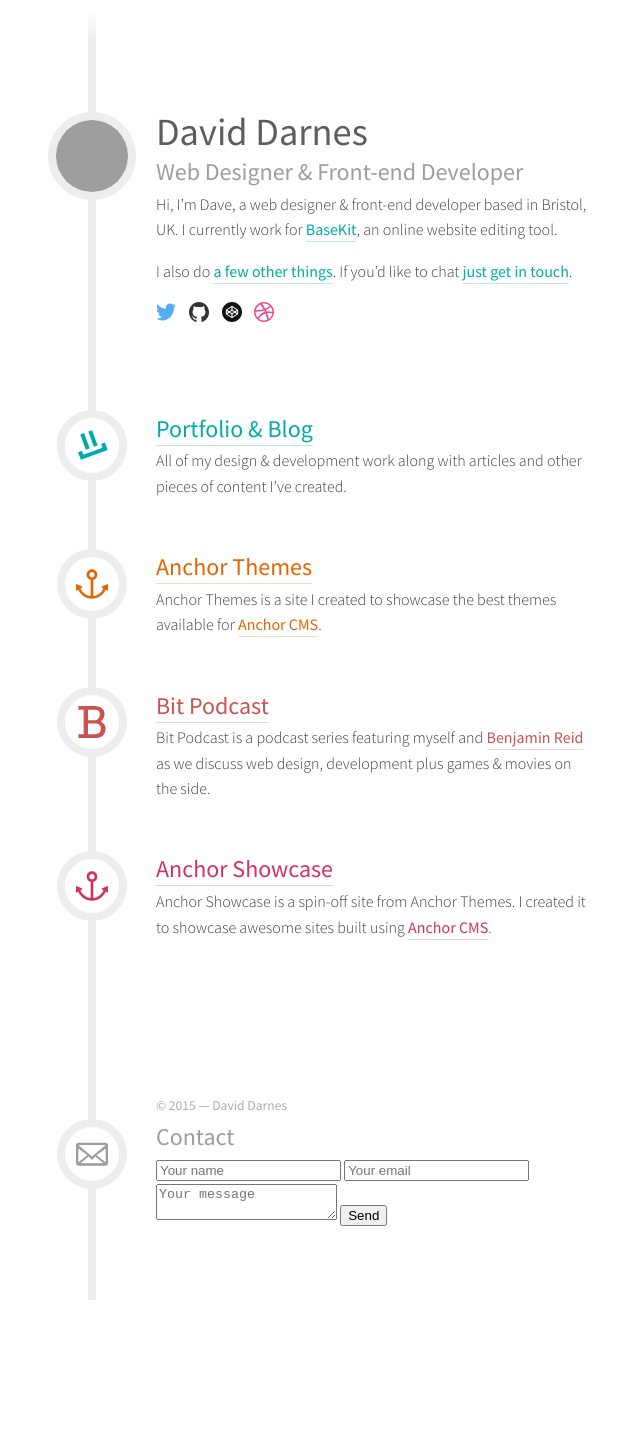
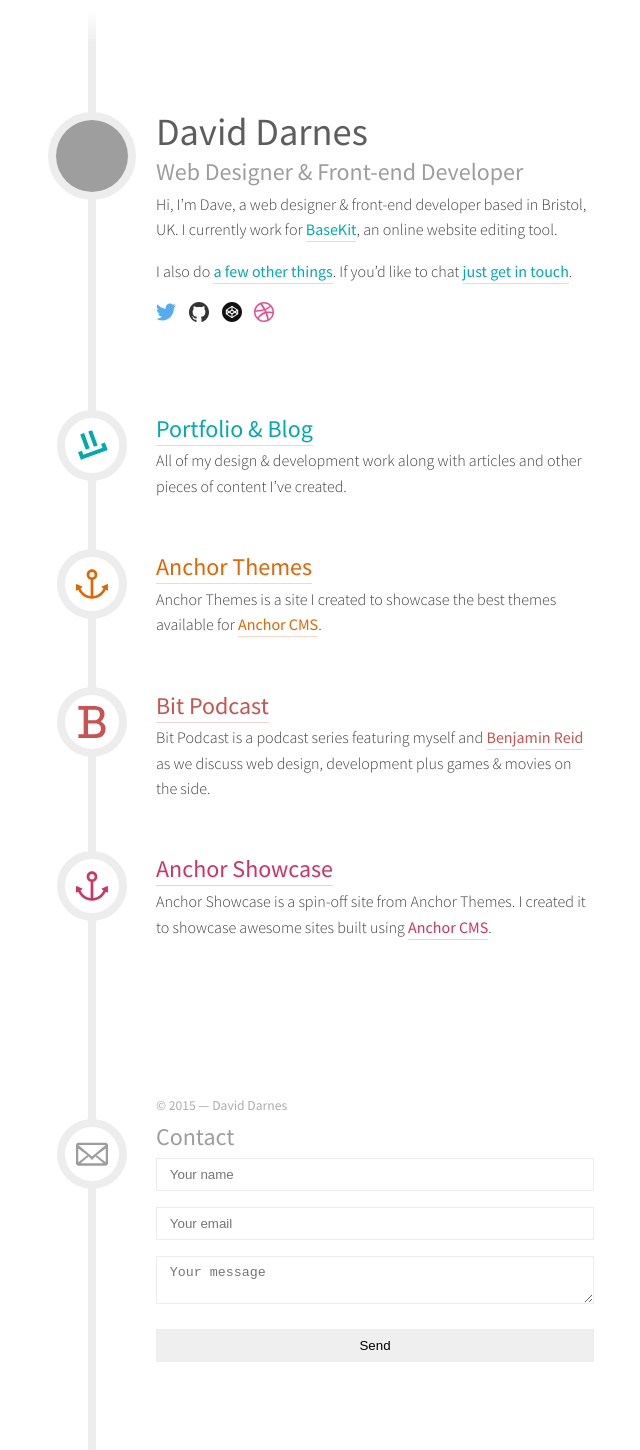
Before and after one commit to daviddarnes/darn.es, a Jekyll site: the page built from index.md, in a window 1280 px wide. Shown: the whole page, without its empty margins (321-961 px from the left). Built offline with Jekyll 4.4.1, drawn with Linux system fonts in a browser that asks for light colours; before the commit the page ends 1300 px from its top, so only the background shows below that; grey boxes are pictures that could not be loaded.

Commit message:
Adds form styles for inputs and textareas

```diff
--- a/css/styles.scss
+++ b/css/styles.scss
@@ -251,3 +251,24 @@
     font-weight: 400;
     color: $color--footnote;
 }
+
+input,
+textarea {
+    clear: both;
+    width: 100%;
+    padding: .5rem .8rem;
+    margin-bottom: 1rem;
+    margin-top: 0;
+    border: 1px solid $color--keyline;
+    border-radius: 0;
+    -webkit-appearance: none;
+    transition: border .2s;
+    resize: vertical;
+    outline: none;
+    &:hover {
+        border-color: darken($color--keyline, 5%);
+    }
+    &:focus {
+        border-color: darken($color--keyline, 10%);
+    }
+}
```
